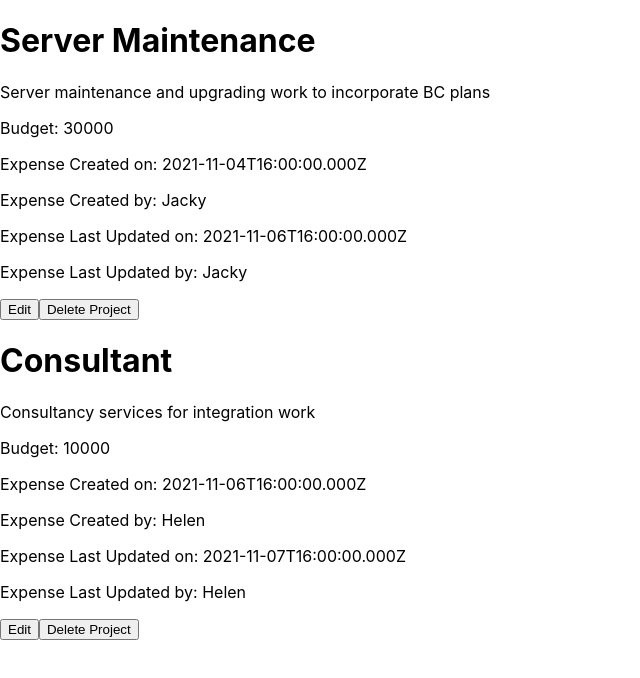
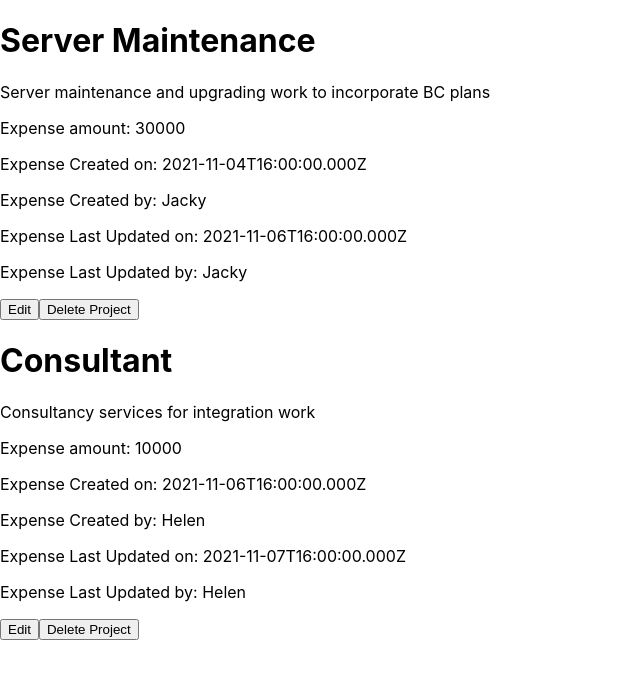
Before and after one commit to xvnyv/TT5_08, a React (Create React App) app in the folder frontend/: page /project in a window 1280 px wide. Shown: the top 678 px of the page, without its empty margins (0-640 px from the left). Built offline with nearby package versions, Linux system fonts and the light colour scheme; the HTML template or start-up script is replaced by a standard one.

Commit message:
Updating expenses

```diff
--- a/frontend/src/components/AllExpenses.jsx
+++ b/frontend/src/components/AllExpenses.jsx
@@ -1,4 +1,4 @@
-import React,{useRef,useState,useContext} from 'react'
+import React, { useRef, useState, useContext } from 'react'
 import Project from './Project'
 import MainContext from '../context/MainContext'
 
@@ -34,11 +34,15 @@ function AllExpenses() {
 
     ]
 
-  return (
-    <div>
-        {viewProject.map((expense,key)=>(<Project key={key} exp={expense}/>))}
-    </div>
-  )
+    return (
+        <div>
+            {viewProject.map((expense, key) => (
+                <div className='my-3' key={key}>
+                    <Project  exp={expense} />
+                </div>
+            ))}
+        </div>
+    )
 }
 
 export default AllExpenses
--- a/frontend/src/components/Project.jsx
+++ b/frontend/src/components/Project.jsx
@@ -1,11 +1,13 @@
-import React, { useContext, useState } from 'react'
+import React, { useContext, useState,useRef } from 'react'
 import MainContext from '../context/MainContext'
 
 
 function Project(props) {
     // const[viewProject,setviewProject,username] = useContext(MainContext);
     const username = "test-user"
-
+    const budgetRef = useRef();
+    const nameRef = useRef();
+    const desRef = useRef();
     const [isEdit, setIsEdit] = useState(false);
 
     const viewProject = props.exp;
@@ -16,10 +18,13 @@ function Project(props) {
 
     const handleSubmit = async (e) => {
         e.preventDefault();
-        viewProject.updated_at = Date()
-        viewProject.updated_by = username;
-        console.dir(e)
-        console.log(viewProject)
+        const req = {
+            name : nameRef.current.value,
+            description : desRef.current.value,
+            amount: Number(budgetRef.current.value),
+
+        }
+        console.log(req)
         // TODO - submit to server
     }
 
@@ -36,14 +41,14 @@ function Project(props) {
                 <form onSubmit={handleSubmit}>
                     < div >
                         <div className='text-center bg-secondary rounded-pill py-3'>
-                            <h1 >{name}</h1>
-                            <p>{description}</p>
+                        <h1><input ref={nameRef} type="text" id="name" placeholder={name} /></h1>
+                            <p><textarea ref={desRef} cols="100" type="text" id="description" placeholder={description} /></p>
                         </div>
 
                         <div className='py-3 px-1 my-2 mx-5 border border-dark border-5 rounded'>
                             <p>
-                                <label htmlFor="Budget">Budget: </label>
-                                <input type="text" id="Budget" placeholder={amount} />
+                                <label htmlFor="Budget">Expense amount: </label>
+                                <input ref={budgetRef} type="text" id="Budget" placeholder={amount} />
                             </p>
                             <p>
                                 Expense Created on: {created_at}
@@ -73,7 +78,7 @@ function Project(props) {
                         </div>
                         <div className='py-3 px-1 my-2 mx-5 border border-dark border-5 rounded'>
                             <p>
-                                Budget: {amount}
+                                Expense amount: {amount}
                             </p>
                             <p>
                                 Expense Created on: {created_at}
```
